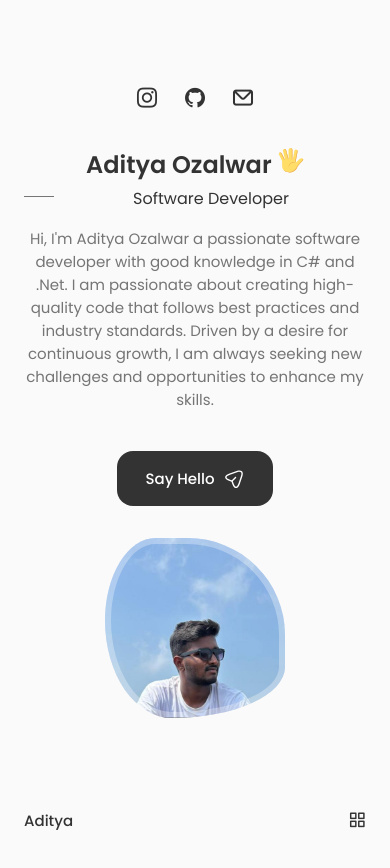
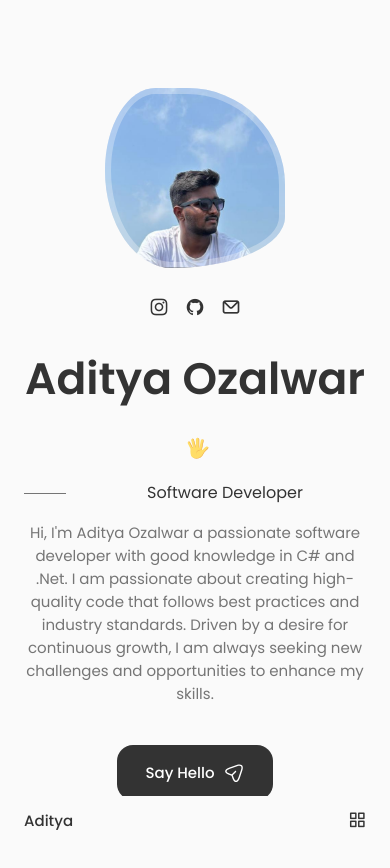
Before and after one commit to ozalwaraditya/aditya-s-portfolio, a React (Vite) app: page / in a window 390 px wide. Shown: the top 868 px of the page. Before the commit the page ends 844 px from the top, so only its background shows below. Built offline with nearby package versions, Linux system fonts and the light colour scheme.

Commit message:
Updated Home Page

```diff
--- a/src/components/Social.jsx
+++ b/src/components/Social.jsx
@@ -5,7 +5,6 @@ const Social = () => {
           href="https://www.instagram.com/adityaozalwar"
           className="home__social-icon"
           target="_blank"
-          rel="noopener noreferrer"
         >
           <i className="uil uil-instagram"></i>
         </a>
@@ -14,7 +13,6 @@ const Social = () => {
           href="https://www.github.com/ozalwaraditya"
           className="home__social-icon"
           target="_blank"
-          rel="noopener noreferrer"
         >
           <i className="uil uil-github"></i>
         </a>
@@ -22,6 +20,7 @@ const Social = () => {
         <a
           href="mailto:adityaozalwar14@gmail.com?subject=Hello%20Aditya&body=Hi%20there!"
           className="home__social-icon"
+          target="_blank"
         >
           <i className="uil uil-envelope"></i>
         </a>
--- a/src/components/style/Home.css
+++ b/src/components/style/Home.css
@@ -4,7 +4,7 @@
 
 
 .home__content {
-    display: grid;
+    /* display: grid; */
     grid-template-columns: 116px repeat(2, 1fr);
     padding-top: 5.5rem;
     column-gap: 2rem;
@@ -12,20 +12,18 @@
 }
 
 .home__social {
-    display: flex;
-    flex-direction: column; /* Stack icons vertically */
-    gap: 2rem; /* Increase space between icons */
+    display: grid;
+    grid-template-columns: max-content;
+    row-gap: 1rem;
 }
 
 .home__social-icon {
-    font-size: 1.5rem; /* Increase icon size */
+    font-size: 1.25rem; /* Increase icon size */
     color: var(--title-color);
-    transition: color 0.3s ease-in-out, transform 0.2s ease-in-out;
+    /* transition: color 0.3s ease-in-out, transform 0.2s ease-in-out; */
 }
 
-.home__social-icon i {
-    font-size: 1.8rem; /* Increase actual icon size */
-}
+/*  */
 
 .home__social-icon:hover {
     color: var(--primary-color); /* Change color on hover */
@@ -134,129 +132,117 @@
 
 
 /*=============== BREAKPOINTS ===============*/
-/* For large devices */
+
+/* Large Devices (Tablets & Small Laptops) */
 @media screen and (max-width: 992px) {
-    .home__content{
+    .home__content {
         grid-template-columns: 100px repeat(2, 1fr);
         column-gap: 1.25rem;
     }
 
-    .home__hand{
+    .home__hand {
         width: 26px;
         height: 26px;
     }
 
-    .home__subtitle{
+    .home__subtitle {
         padding-left: 3.75rem;
         margin-bottom: var(--mb-1);
     }
 
-    .home__subtitle::before{
+    .home__subtitle::before {
         width: 42px;
         top: 0.8rem;
     }
 
-    .home__description{
+    .home__description {
         max-width: initial;
         margin-bottom: var(--mb-2-5);
     }
 
-    .home__img{
+    .home__img {
         width: 250px;
         height: 250px;
-        box-shadow: inset 0 0 0 8px rgb(255 255 255 / 30%); /* Fixed box-shadow */
-
+        box-shadow: inset 0 0 0 8px rgba(255, 255, 255, 0.3);
     }
 
-    .home__scroll{
+    .home__scroll {
         margin-left: 7.5rem;
     }
-  }
+}
 
- /* For medium devices */
+/* Medium Devices (Tablets & Small Screens) */
 @media screen and (max-width: 768px) {
     .home__content {
-        grid-template-columns: 1fr; /* Stack content in a single column */
-        row-gap: 3rem; /* Reduce spacing */
-        text-align: center; /* Center align text */
-    }
-
-    .home__social {
-        flex-direction: row; /* Change to horizontal layout */
-        justify-content: center;
-        gap: 2rem; /* Adjust spacing */
+        display: flex;
+        flex-direction: column;
+        align-items: center;
+        text-align: center;
+        padding-top: 3.5rem;
     }
 
     .home__img {
-        width: 220px;
-        height: 220px;
-        box-shadow: inset 0 0 0 7px rgb(255 255 255 / 30%);
+        order: -1; /* Moves the image above the content */
+        width: 200px;
+        height: 200px;
+        box-shadow: inset 0 0 0 6px rgba(255, 255, 255, 0.3);
+    }
+
+    .home__data {
+        width: 100%;
     }
 
     .home__scroll {
-        margin-left: 0; /* Center scroll section */
-        display: flex;
-        justify-content: center;
+        display: none;
     }
 }
 
-/* For small devices */
+/* Small Devices (Mobile Phones) */
 @media screen and (max-width: 576px) {
     .home__content {
-        padding-top: 3rem;
-        row-gap: 2rem;
-    }
-
-    .home__social {
-        flex-direction: row; /* Keep icons in a row */
-        gap: 1.5rem; /* Reduce gap slightly */
-    }
-
-    .home__social-icon i {
-        font-size: 1.5rem; /* Slightly smaller icons */
+        flex-direction: column;
+        text-align: center;
     }
 
     .home__img {
         width: 180px;
         height: 180px;
-        box-shadow: inset 0 0 0 6px rgb(255 255 255 / 30%);
     }
 
-    .home__title {
-        font-size: var(--h1-font-size);
-    }
-
-    .home__subtitle {
-        padding-left: 2rem;
-        font-size: var(--h3-font-size);
-    }
-
-    .home__subtitle::before {
-        width: 30px;
-        top: 0.6rem;
-    }
-
-    .home__scroll {
-        display: none; /* Hide scroll animation for very small screens */
+    .home__hand {
+        width: 22px;
+        height: 22px;
     }
 }
 
-/* Extra Small Devices */
+/* Extra Small Devices (Very Small Screens) */
 @media screen and (max-width: 350px) {
     .home__img {
-        width: 150px;
-        height: 150px;
+        width: 160px;
+        height: 160px;
     }
 
-    .home__social {
-        gap: 1rem;
-    }
-
-    .home__title {
-        font-size: var(--h2-font-size);
-    }
-
-    .home__subtitle {
-        font-size: var(--h4-font-size);
+    .home__hand {
+        width: 20px;
+        height: 20px;
     }
 }
+
+
+/* Default (Large & Medium Screens) - Keep Vertical */
+.home__social {
+    display: grid;
+    grid-template-columns: max-content;
+    row-gap: 1rem;
+}
+
+/* Small Screens (Less than 768px) - Make Horizontal */
+@media screen and (max-width: 768px) {
+    .home__social {
+        display: flex;  /* Use flexbox */
+        flex-direction: row; /* Align icons in a row */
+        gap: 1rem; /* Space between icons */
+        justify-content: center; /* Center align */
+        align-items: center; /* Align vertically */
+    }
+}
```
Also changed, not shown: src/pages/Home.jsx (indentation only).
